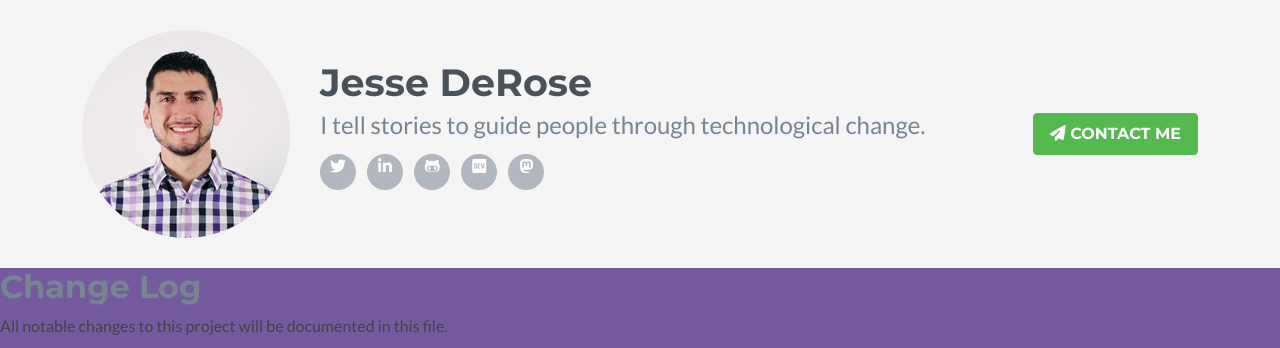
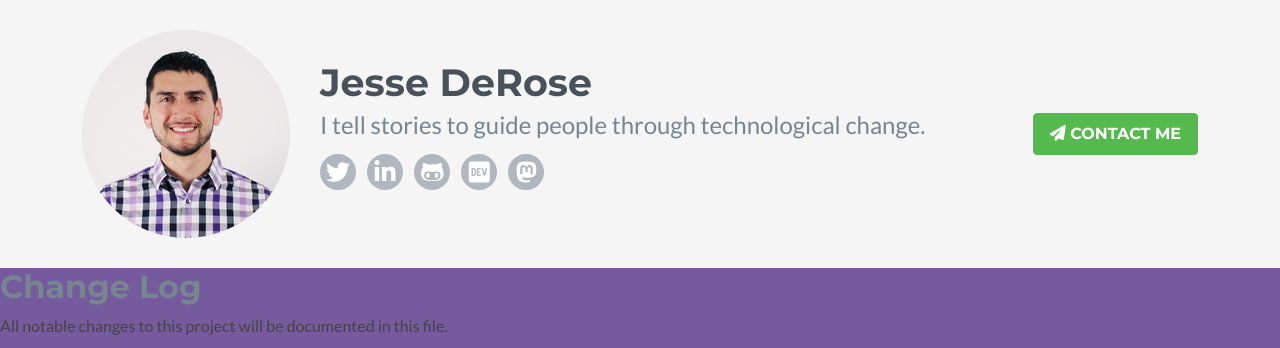
Before and after one commit to jcderose/jcderose.github.io, a Jekyll site: the page built from assets/plugins/vanilla-rss/CHANGELOG.md, in a window 1280 px wide. Shown: the top 348 px of the page. Built offline with Jekyll 4.4.1, drawn with Linux system fonts in a browser that asks for light colours; nearby versions of some CDN libraries; our own code applies the rules of GitHub Pages for plain Markdown files; a style sheet for code colours, icons or effects is not loaded.

Commit message:
Add FA CSS that I accidentally excluded when upgrading FA.

```diff
--- a/assets/css/styles.css
+++ b/assets/css/styles.css
@@ -828,3 +828,10 @@ body[data-theme="dark"] .text-muted {
     max-width: inherit;
   }
 }
+
+/* ======= FontAwesome ======= */
+.fa-brands, .fab {
+    font-weight: 400;
+    font-size: x-large;
+    padding-top: 6px;
+}
```
